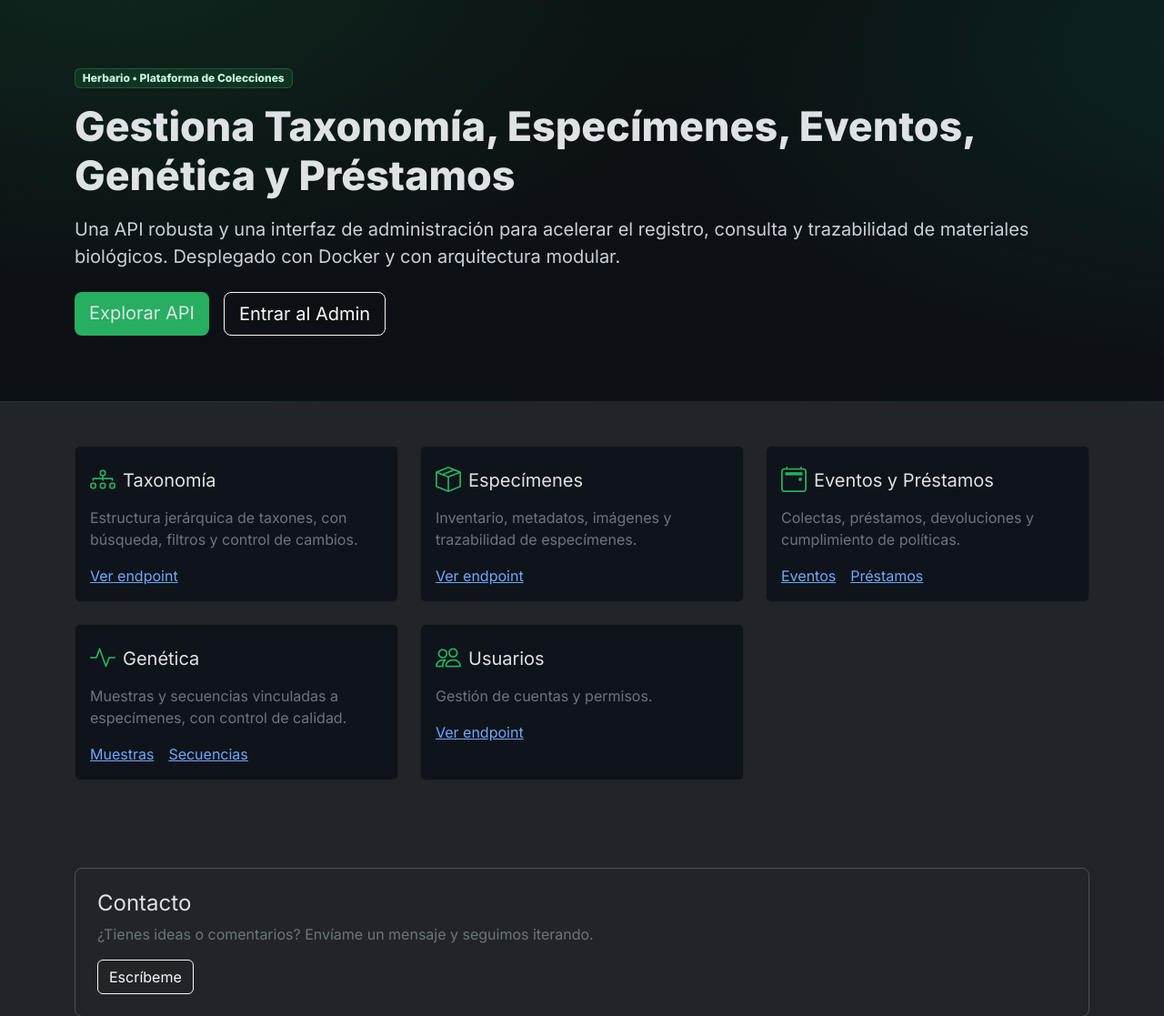
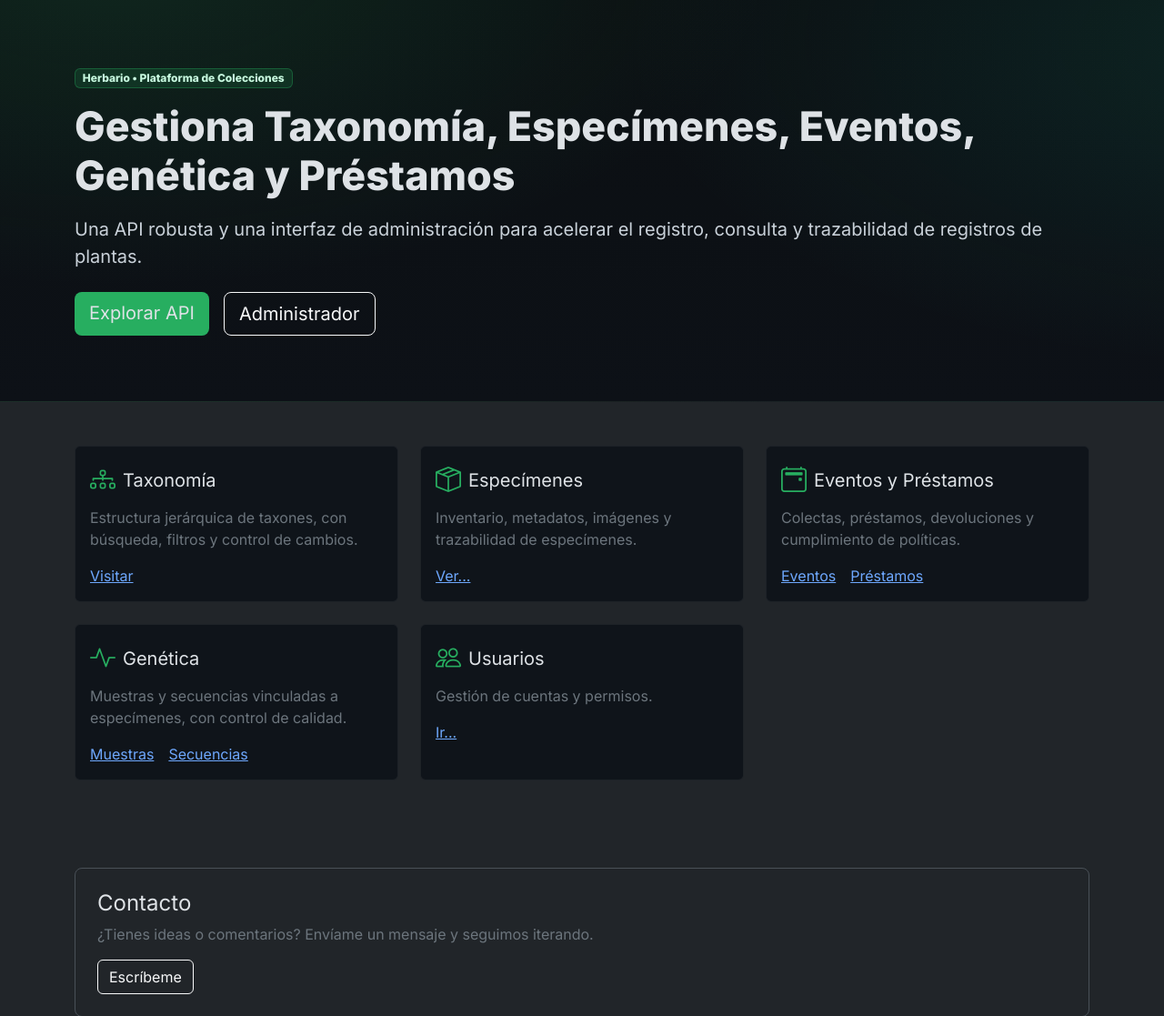
Before and after one commit to jEduSP02/HUTPL_01, a Django app: page / in a window 1280 px wide. Shown: the part 56-1173 px from the top of the page at 91% size. Run offline with Django 4.2, Linux system fonts and the light colour scheme.

Commit message:
Update inicio_01.html
Actualización menor

```diff
--- a/templates/inicio_01.html
+++ b/templates/inicio_01.html
@@ -11,11 +11,11 @@
     <h1 class="hero-title mb-3">Gestiona Taxonomía, Especímenes, Eventos, Genética y Préstamos</h1>
     <p class="hero-sub lead mb-4">
       Una API robusta y una interfaz de administración para acelerar el registro, consulta y trazabilidad
-      de materiales biológicos. Desplegado con Docker y con arquitectura modular.
+      de registros de plantas.
     </p>
     <div class="d-flex gap-3 flex-wrap">
       <a href="/api/" class="btn btn-brand btn-lg">Explorar API</a>
-      <a href="/admin/" class="btn btn-outline-light btn-lg">Entrar al Admin</a>
+      <a href="/admin/" class="btn btn-outline-light btn-lg">Administrador</a>
     </div>
   </div>
 </section>
@@ -30,7 +30,7 @@
             <h5 class="mb-0">Taxonomía</h5>
           </div>
           <p class="text-secondary mb-3">Estructura jerárquica de taxones, con búsqueda, filtros y control de cambios.</p>
-          <a class="stretched-link" href="/api/taxa/">Ver endpoint</a>
+          <a class="stretched-link" href="/api/taxa/">Visitar</a>
         </div>
       </div>
 
@@ -41,7 +41,7 @@
             <h5 class="mb-0">Especímenes</h5>
           </div>
           <p class="text-secondary mb-3">Inventario, metadatos, imágenes y trazabilidad de especímenes.</p>
-          <a class="stretched-link" href="/api/specimens/">Ver endpoint</a>
+          <a class="stretched-link" href="/api/specimens/">Ver...</a>
         </div>
       </div>
 
@@ -80,7 +80,7 @@
             <h5 class="mb-0">Usuarios</h5>
           </div>
           <p class="text-secondary mb-3">Gestión de cuentas y permisos.</p>
-          <a class="stretched-link" href="/api/users/">Ver endpoint</a>
+          <a class="stretched-link" href="/api/users/">Ir...</a>
         </div>
       </div>
     </div>
```
